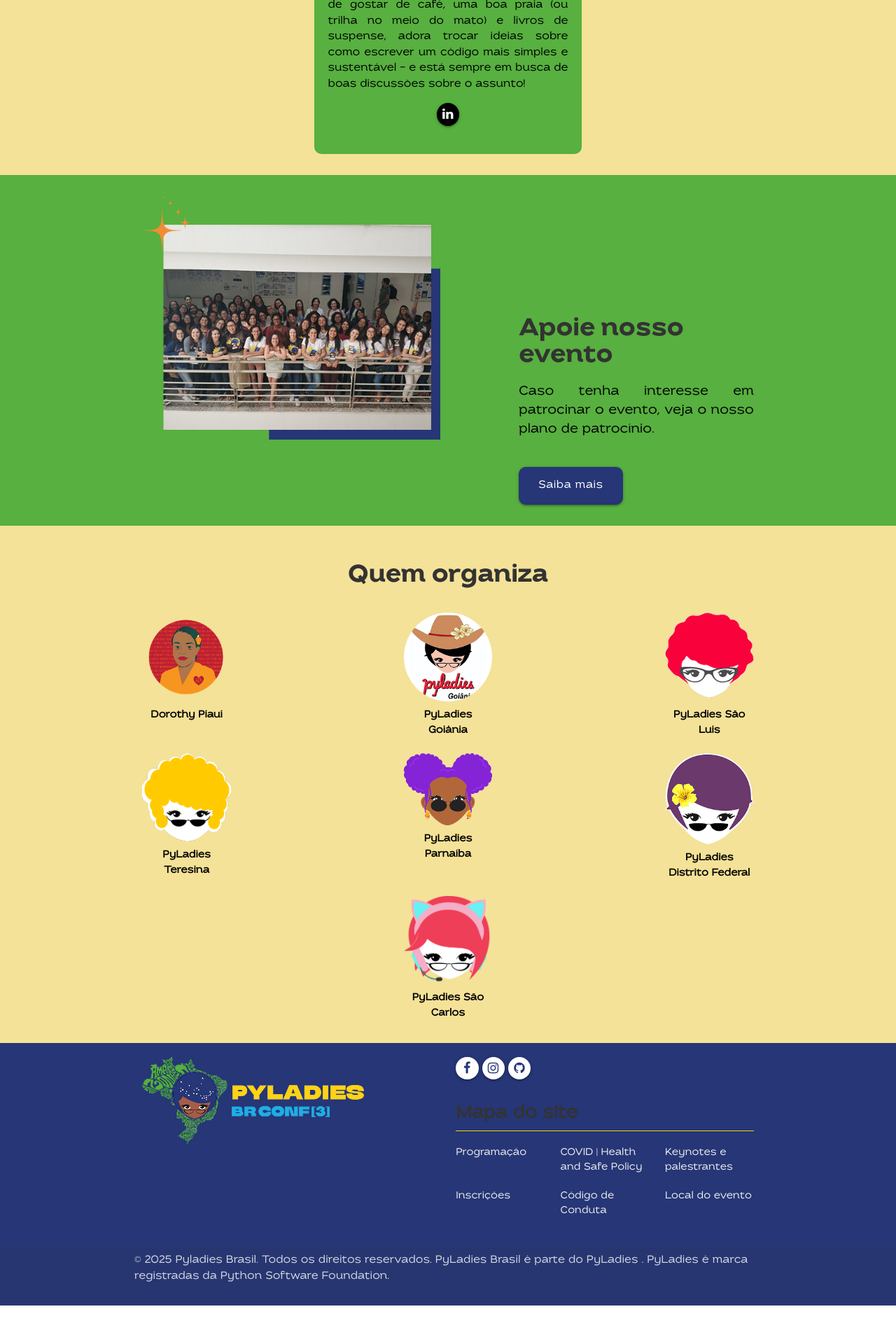
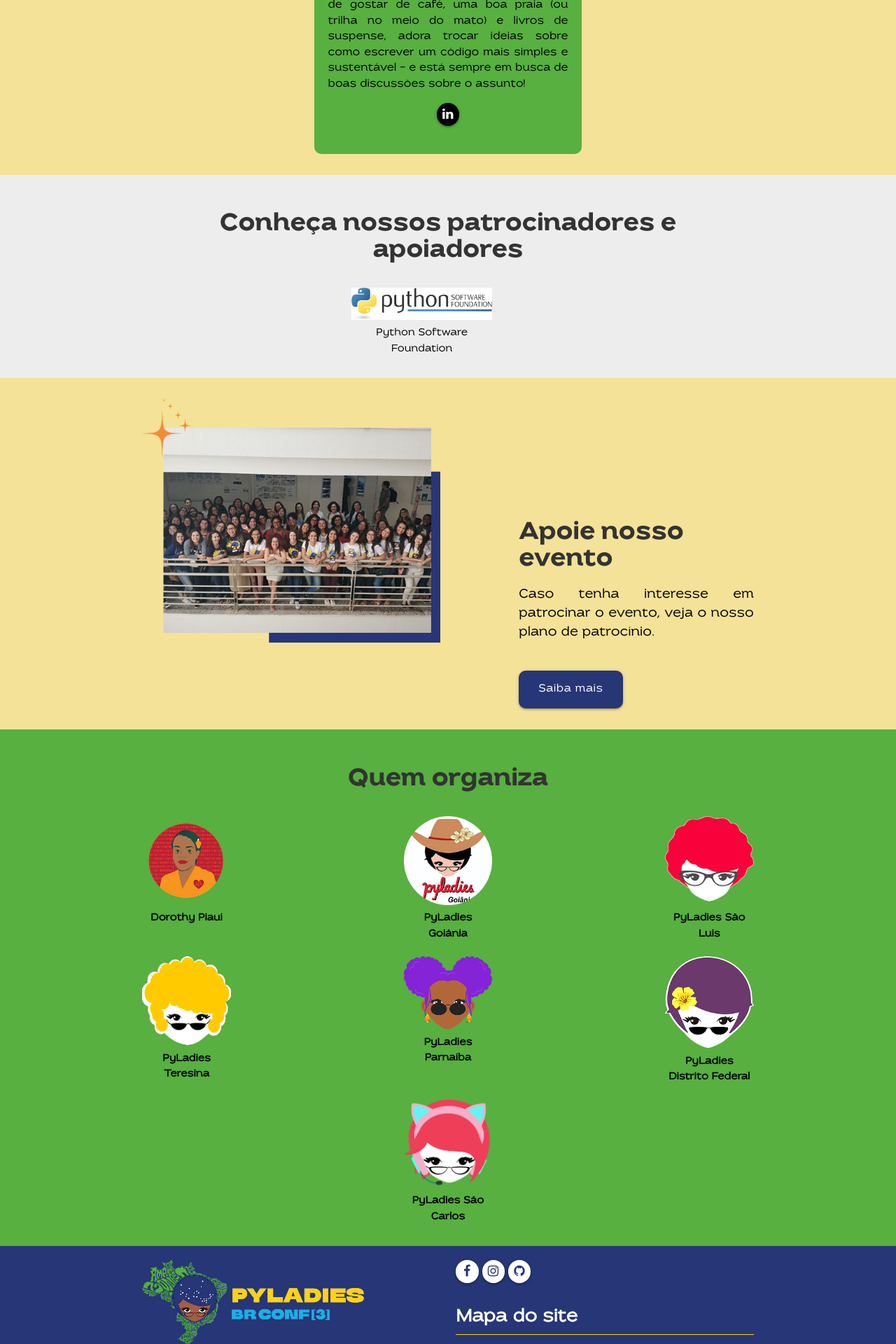
Before and after one commit to pyladies-brazil/conf, a Jekyll site: the page built from index.html, in a window 1280 px wide. Shown: the part 2768-4688 px from the top of the page at 70% size. Built offline with Jekyll 4.4.1, drawn with Linux system fonts in a browser that asks for light colours; before the commit the page ends 4633 px from its top, so only the background shows below that.

Commit message:
Adicionada seção de patrocinadores

```diff
--- a/_includes/patrocinadores.html
+++ b/_includes/patrocinadores.html
@@ -1,11 +1,18 @@
+<div class="container">
+	<div class="row patrocinadores2 center">
+		<div class="col s12">
+			<div class="titulo_patrocinadores">
+				<h4>Conheça nossos patrocinadores e apoiadores</h4>
+			</div>
+		</div>
+	</div>
 
-<div class="row">
-	<div class="col s12 center">
-		<h1> Apoio </h1>
-		<p>
-			Caso tenha interesse em patrocinar o evento, <a
-			  href="{{ "/assets/Plano_de_patrocinio.pdf" | prepend: site.baseurl }}">veja o nosso plano de
-			  patrocínio.</a>
-		</p>
+	<div class="row">
+		<div class="col s12 m3 offset-m4 center">
+			<a target="_blank" href="https://www.python.org/psf-landing/">
+				<img alt="psf" src="{{ "/assets/img/patrocinadores/psf.png" | prepend: site.baseurl }}" />
+				<span>Python Software Foundation</span>
+			</a>
+		</div>
 	</div>
 </div>
--- a/_layouts/default.html
+++ b/_layouts/default.html
@@ -24,6 +24,10 @@
         {% include keynotes.html %}
       </section>
 
+	  <section id="patrocinadores2" class="sessao patrocinadores2">
+        {% include patrocinadores.html %}
+      </section>
+
       <section id="apoie" class="sessao apoie">
         {% include apoie.html %}
       </section>
--- a/assets/css/style.css
+++ b/assets/css/style.css
@@ -149,7 +149,7 @@ nav{
 }
 
 .apoie{
-	background-color: #57B03F;
+	background-color: #F4E298;
 }
 
 .quem-organiza{
@@ -165,7 +165,7 @@ nav{
 }
 
 .organizacao{
-	background-color: #F4E298;
+	background-color: #57B03F;
 }
 
 .organizacao span{
@@ -320,3 +320,23 @@ h4 {
 .keynotes2 .btn-floating i{
 	color: white;
 }
+
+.titulo_patrocinadores{
+	font-family: 'Ezra-Bold';
+}
+
+.patrocinadores2 a{
+	color: black;
+}
+
+.patrocinadores2 span {
+  font-size: 14px;
+}
+
+.patrocinadores2{
+	background-color: #EDEDED;
+}
+
+.page-footer h5{
+  color: #fff;
+}
```
Also changed, not shown: assets/img/patrocinadores/psf.png (added).
